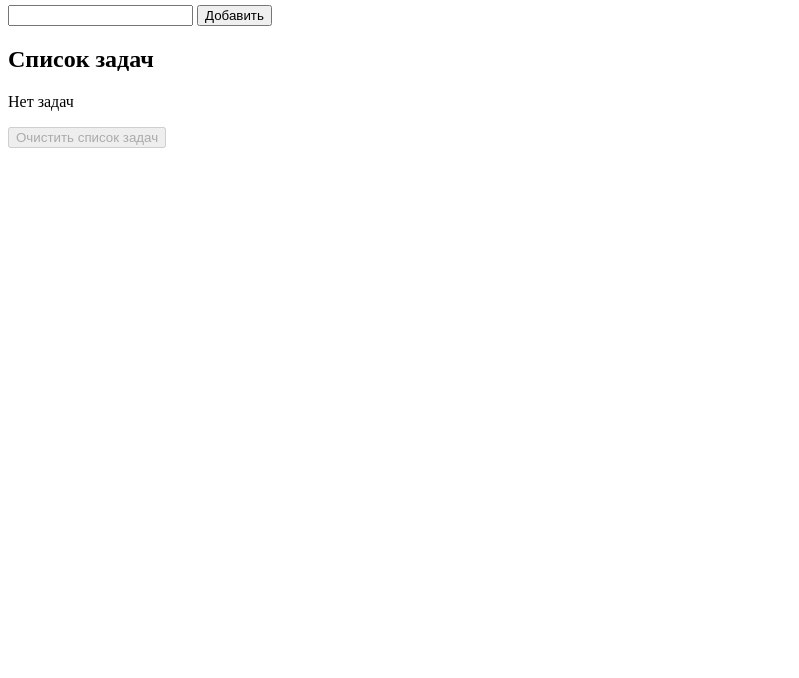
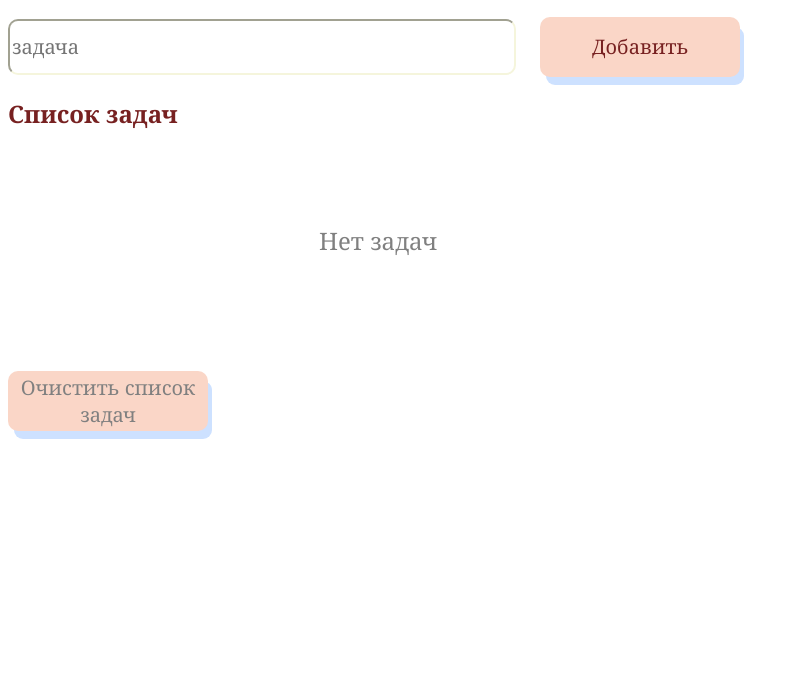
Before and after one commit to EvgeniiaShirshikova/week15, a plain HTML site: page index.html in a window 1280 px wide. Shown: the part 122-800 px from the top of the page, without its empty margins (0-799 px from the left). Drawn offline with Linux system fonts and the light colour scheme.

Commit message:
css is done

```diff
--- a/index.css
+++ b/index.css
@@ -0,0 +1,77 @@
+body {
+    font-family: Georgia, 'Times New Roman', Times, serif;
+    color: rgb(119, 33, 33);
+}
+
+#task {
+    font-family: Georgia, 'Times New Roman', Times, serif;
+    font-size: 20px;
+    color: rgb(119, 33, 33);
+    width: 500px;
+    height: 50px;
+    border-width: 2px;
+    border-radius: 10px;
+    border-color: beige;
+}
+
+#task:focus {
+    border-color: rgb(119, 33, 33);
+    outline: 1px solid rgb(119, 33, 33);
+}
+
+button {
+    font-family: Georgia, 'Times New Roman', Times, serif;
+    font-size: 20px;
+    color: rgb(119, 33, 33);
+    width: 200px;
+    height: 60px;
+    border-radius: 10px;
+    background-color: rgb(250, 214, 199);
+    border: none;
+    box-shadow: 5px 9px 0px -1px rgb(205 225 255);
+	cursor: pointer;
+}
+
+button:hover {
+    box-shadow: 6px 7px 0px -2px rgb(205 225 255);
+	transition: 0.5s all;
+}
+
+button:focus {
+    background: rgb(252, 182, 152);
+	box-shadow: none;
+}
+
+button:disabled {
+    color: grey;
+    cursor: default;
+}
+
+#btnadd {
+    margin-left: 20px;
+}
+
+#btnclean {
+    margin-top: 20px;
+}
+
+#notasks {
+    padding: 70px;
+    width: 600px;
+    text-align: center;
+    color: gray;
+    font-size: 24px;
+}
+
+.listElement {
+    padding: 0 20px 0 20px;
+    display: flex;
+    justify-content: space-between;
+    width: 700px;
+    border: 2px solid beige;
+    border-radius: 10px;
+}
+
+.tasktext {
+    font-size: 20px;
+}
--- a/index.html
+++ b/index.html
@@ -11,7 +11,7 @@
     <h1>Планировщик задач</h1>
     <h2>Добавить задачу</h2>
     <form action="submit">
-        <input type="text" name="task" id="task">
+        <input type="text" name="task" id="task" placeholder="задача">
         <button id="btnadd">Добавить</button>
     </form>
     <h2>Список задач</h2>
```
